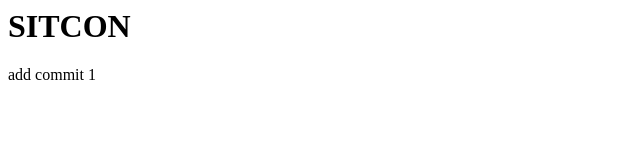
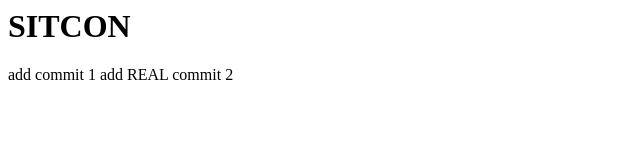
Before and after one commit to oiu850714/workshop, a plain HTML site: page index.html in a window 1280 px wide. Shown: the whole page, without its empty margins (0-640 px from the left). Drawn offline with Linux system fonts and the light colour scheme.

Commit message:
Add real commit 2

```diff
--- a/index.html
+++ b/index.html
@@ -8,3 +8,4 @@
 </body>
 
 add commit 1
+add REAL commit 2
```
